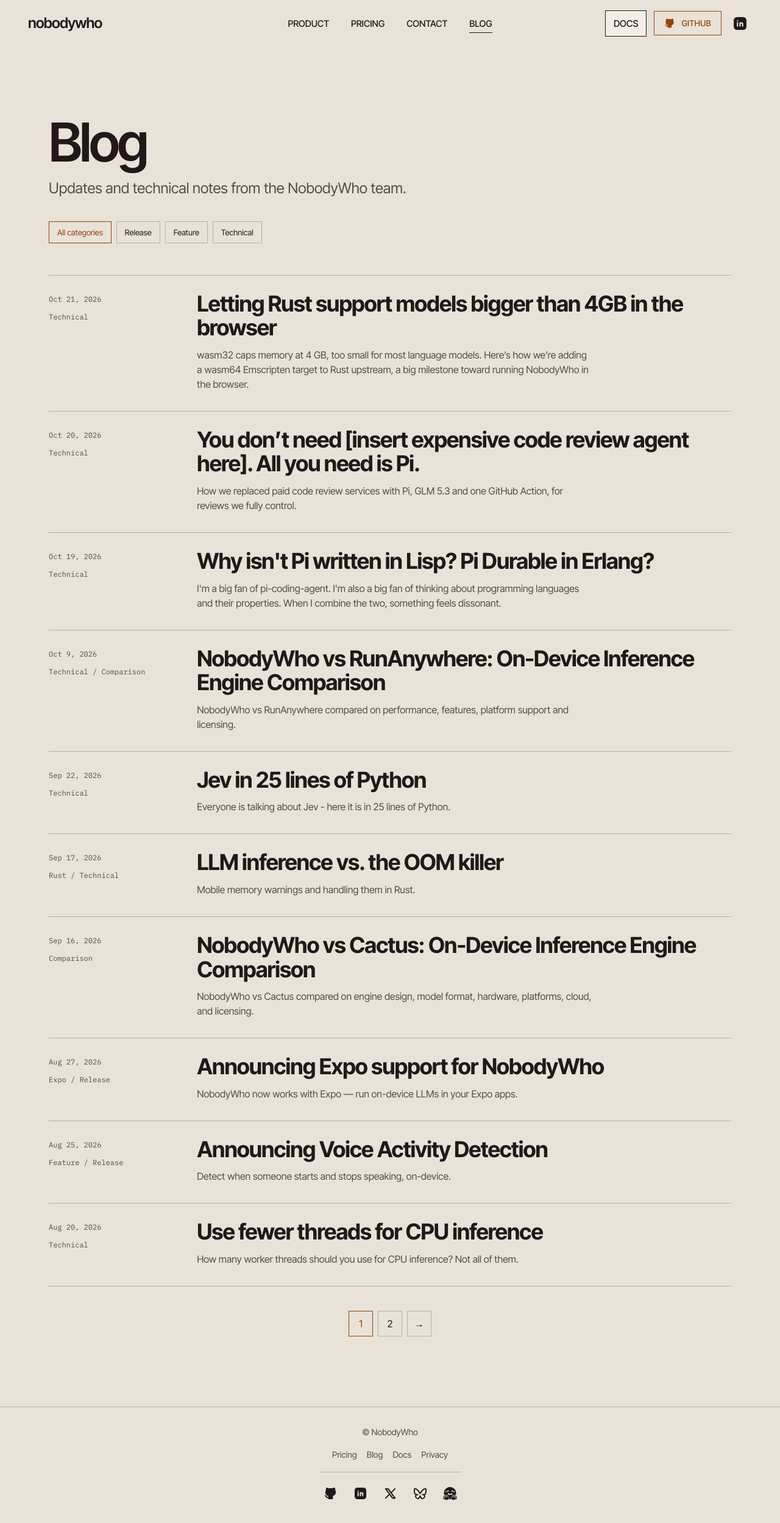
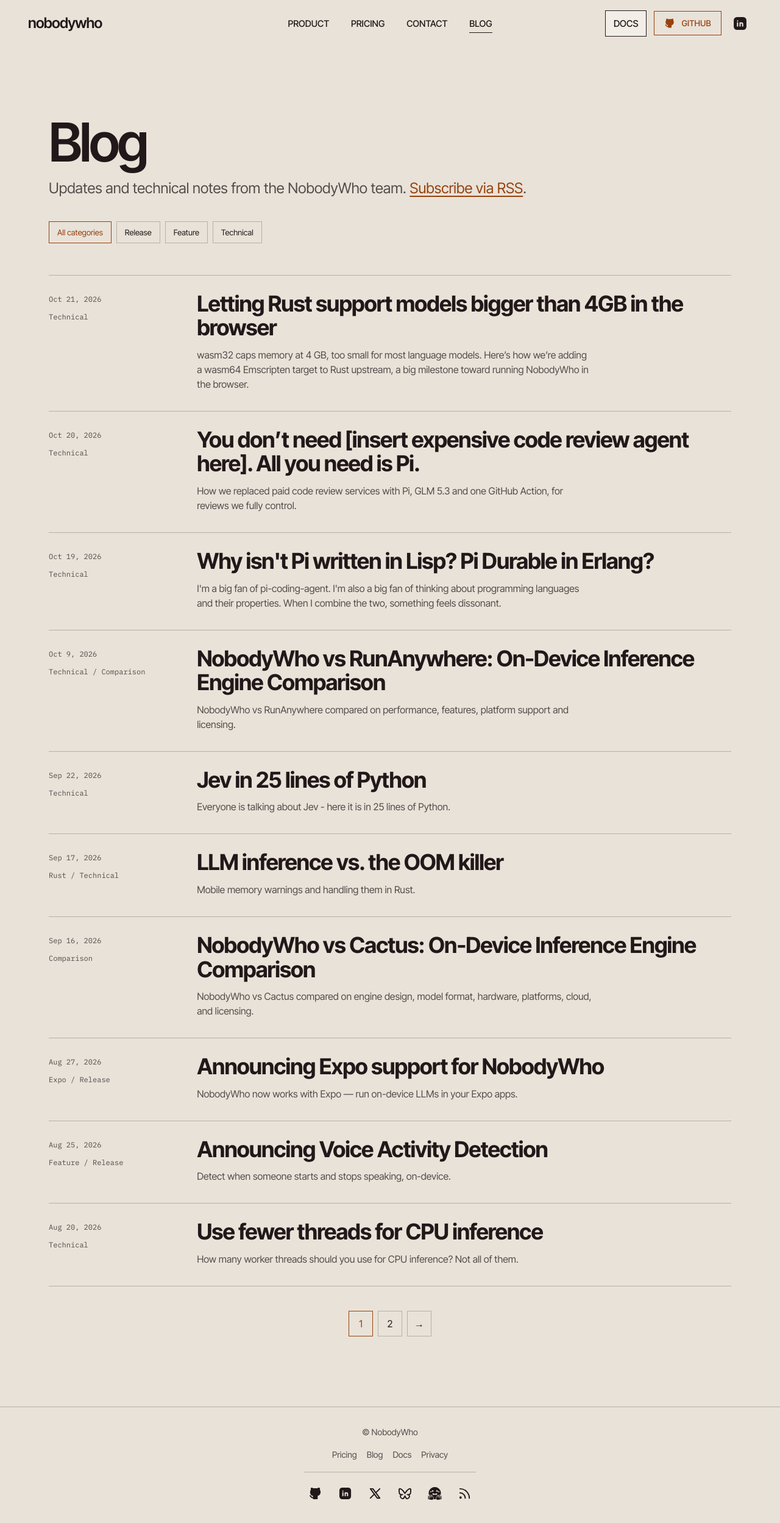
Before and after one commit to nobodywho-ooo/website, an Eleventy site: page src/posts.njk in a window 1280 px wide. Shown: the whole page at 61% size. Built offline with nearby package versions, Linux system fonts and the light colour scheme; Eleventy itself is replaced by a stand-in of ours; files that its build step writes are made by us from their sources; no server answers.

Commit message:
Fix RSS feed XML and add subscribe links to blog
The feed had a blank line before the XML declaration, which strict
parsers reject. Link the feed from the blog index intro, the end of
each post, and the blog footer.

```diff
--- a/src/_includes/partials/_blog-list.njk
+++ b/src/_includes/partials/_blog-list.njk
@@ -1,7 +1,7 @@
 {# Shared listing for /posts/ and category pages. #}
 <section class="blog-wrap">
     <h1 class="blog-title">{% if selectedCategory == 'all' %}Blog{% else %}{{ selectedCategory }}{% endif %}</h1>
-    <p class="blog-intro">Updates and technical notes from the NobodyWho team.</p>
+    <p class="blog-intro">Updates and technical notes from the NobodyWho team. <a href="/feed.xml">Subscribe via RSS</a>.</p>
     <nav class="blog-categories" aria-label="Blog categories">
         <a href="/posts/"{% if selectedCategory == 'all' %} aria-current="page"{% endif %}>All categories</a>
         {% for category in blogCategories %}<a href="/posts/category/{{ category | blogSlug }}/"{% if selectedCategory == category %} aria-current="page"{% endif %}>{{ category }}</a>{% endfor %}
--- a/src/_includes/partials/_footer.njk
+++ b/src/_includes/partials/_footer.njk
@@ -8,6 +8,7 @@
         <a href="https://x.com/nobodywho_ai" aria-label="X"><span class="social-icon icon-x" aria-hidden="true"></span></a>
         <a href="https://bsky.app/profile/nobodywhooo.bsky.social" aria-label="Bluesky"><span class="social-icon icon-bluesky" aria-hidden="true"></span></a>
         <a href="https://huggingface.co/NobodyWho" aria-label="Hugging Face"><span class="social-icon icon-huggingface" aria-hidden="true"></span></a>
+        <a href="/feed.xml" aria-label="RSS feed"><span class="social-icon icon-rss" aria-hidden="true"></span></a>
     </div>
 </footer>
 {% else %}
--- a/src/_includes/partials/_github-star-cta.njk
+++ b/src/_includes/partials/_github-star-cta.njk
@@ -1,2 +1,3 @@
 <hr class="blog-star-divider">
 <p>Everything NobodyWho does is open-source, please leave <a href="{{ site.github_url }}" target="_blank" rel="noopener">a star on GitHub</a> to support us ❤️</p>
+<p>Get new posts in your feed reader: <a href="/feed.xml">subscribe via RSS</a>.</p>
--- a/src/assets/css/blog-refresh.css
+++ b/src/assets/css/blog-refresh.css
@@ -45,6 +45,7 @@
 .icon-bluesky { --icon:url('/assets/icons/brand-bluesky.svg'); }
 .icon-huggingface { --icon:url('/assets/icons/brand-huggingface.svg'); }
 .icon-star { --icon:url('/assets/icons/star.svg'); }
+.icon-rss { --icon:url('/assets/icons/rss.svg'); }
 .github-stars { display:inline-flex; align-items:center; gap:4px; white-space:nowrap; font:500 12px 'IBM Plex Mono',monospace; }
 .github-stars[hidden] { display:none!important; }
 .github-stars .social-icon { width:14px; height:14px; }
@@ -54,6 +55,7 @@
 .blog-wrap { width:min(100% - 40px, 1120px); margin:0 auto; padding:clamp(64px,9vw,128px) 0; }
 .blog-title { margin:0; max-width:18ch; font-size:clamp(42px,7vw,88px); line-height:.96; letter-spacing:-.045em; font-weight:600; }
 .blog-intro { margin:18px 0 0; color:var(--blog-muted); font-size:clamp(18px,2vw,24px); }
+.blog-intro a { color:var(--blog-amber); text-underline-offset:4px; }
 .blog-categories { display:flex; flex-wrap:wrap; gap:8px; margin:40px 0 52px; }
 .blog-categories a { border:1px solid var(--blog-rule); padding:9px 13px; text-decoration:none; font-size:13px; }
 .blog-categories a:hover, .blog-categories a[aria-current=page] { border-color:var(--blog-amber); color:var(--blog-amber); }
--- a/src/feed.njk
+++ b/src/feed.njk
@@ -11,7 +11,6 @@
     name: "NobodyWho"
     email: "info@nobodywho.ai"
 ---
-
 <?xml version="1.0" encoding="utf-8"?>
 <feed xmlns="http://www.w3.org/2005/Atom" xml:lang="{{ metadata.language }}">
   <title>{{ metadata.title }}</title>
```
Also changed, not shown: src/assets/icons/rss.svg (added).
